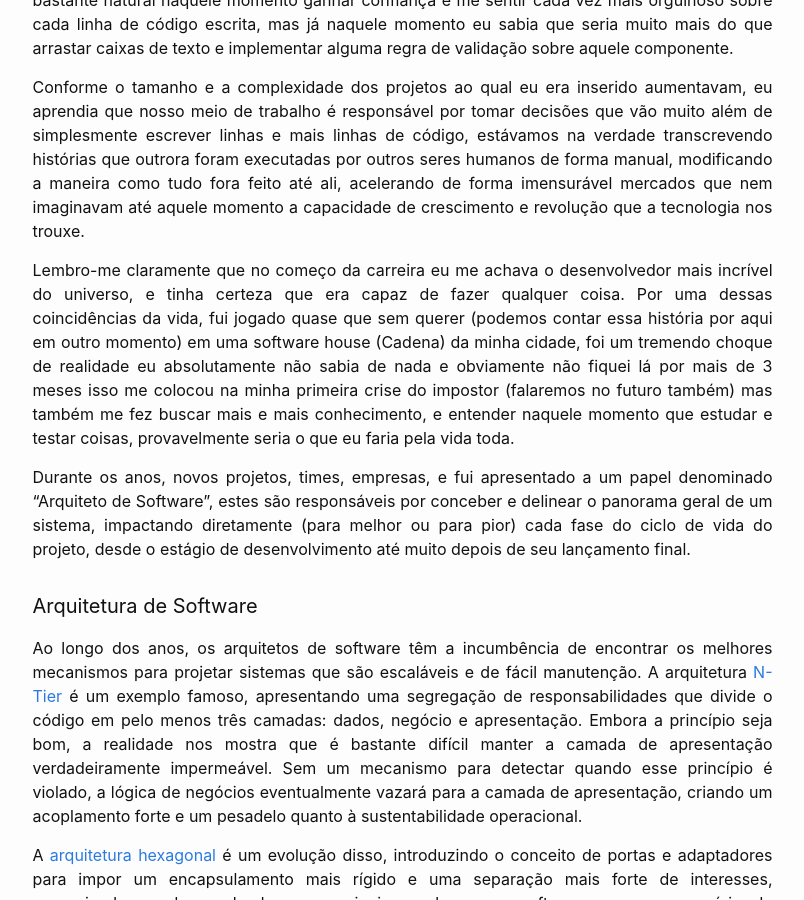
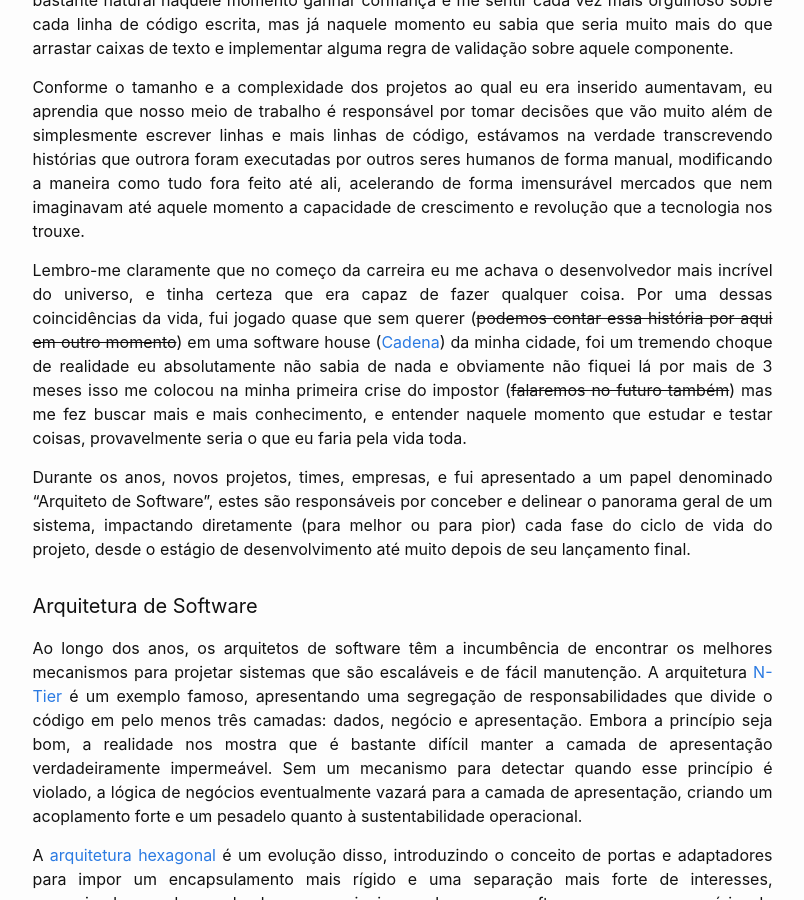
Before and after one commit to daniloval/daniloval.github.io, a Jekyll site: the page built from _posts/2021-02-07-introducao-microservicos/2021-02-07-introducao-microservicos.md, in a window 1280 px wide and 900 px high, scrolled down 671 px. Shown: the whole window, without its empty margins (245-1049 px from the left). Built offline with Jekyll 4.4.1, drawn with Linux system fonts in a browser that asks for light colours; nearby versions of some CDN libraries; comment, search, counter and statistics services are not loaded.

Commit message:
Fix post

```diff
--- a/_posts/2021-02-07-introducao-microservicos/2021-02-07-introducao-microservicos.md
+++ b/_posts/2021-02-07-introducao-microservicos/2021-02-07-introducao-microservicos.md
@@ -14,15 +14,15 @@ Bem, projetar software é bastante complexo. Quando comecei a compreender as ent
 
 Conforme o tamanho e a complexidade dos projetos ao qual eu era inserido aumentavam, eu aprendia que nosso meio de trabalho é responsável por tomar decisões que vão muito além de simplesmente escrever linhas e mais linhas de código, estávamos na verdade transcrevendo histórias que outrora foram executadas por outros seres humanos de forma manual, modificando a maneira como tudo fora feito até ali, acelerando de forma imensurável mercados que nem imaginavam até aquele momento a capacidade de crescimento e revolução que a tecnologia nos trouxe.
 
-Lembro-me claramente que no começo da carreira eu me achava o desenvolvedor mais incrível do universo, e tinha certeza que era capaz de fazer qualquer coisa. Por uma dessas coincidências da vida, fui jogado quase que sem querer (podemos contar essa história por aqui em outro momento) em uma software house (Cadena) da minha cidade, foi um tremendo choque de realidade eu absolutamente não sabia de nada e obviamente não fiquei lá por mais de 3 meses isso me colocou na minha primeira crise do impostor (falaremos no futuro também) mas também me fez buscar mais e mais conhecimento, e entender naquele momento que estudar e testar coisas, provavelmente seria o que eu faria pela vida toda.
+Lembro-me claramente que no começo da carreira eu me achava o desenvolvedor mais incrível do universo, e tinha certeza que era capaz de fazer qualquer coisa. Por uma dessas coincidências da vida, fui jogado quase que sem querer (<s>podemos contar essa história por aqui em outro momento</s>) em uma software house ([Cadena][1]) da minha cidade, foi um tremendo choque de realidade eu absolutamente não sabia de nada e obviamente não fiquei lá por mais de 3 meses isso me colocou na minha primeira crise do impostor (<s>falaremos no futuro também</s>) mas me fez buscar mais e mais conhecimento, e entender naquele momento que estudar e testar coisas, provavelmente seria o que eu faria pela vida toda.
 
 Durante os anos, novos projetos, times, empresas, e fui apresentado a um papel denominado "Arquiteto de Software", estes são responsáveis por conceber e delinear o panorama geral de um sistema, impactando diretamente (para melhor ou para pior) cada fase do ciclo de vida do projeto, desde o estágio de desenvolvimento até muito depois de seu lançamento final.
 
 #### Arquitetura de Software
 
-Ao longo dos anos, os arquitetos de software têm a incumbência de encontrar os melhores mecanismos para projetar sistemas que são escaláveis e de fácil manutenção. A arquitetura [N-Tier][1] é um exemplo famoso, apresentando uma segregação de responsabilidades que divide o código em pelo menos três camadas: dados, negócio e apresentação. Embora a princípio seja bom, a realidade nos mostra que é bastante difícil manter a camada de apresentação verdadeiramente impermeável. Sem um mecanismo para detectar quando esse princípio é violado, a lógica de negócios eventualmente vazará para a camada de apresentação, criando um acoplamento forte e um pesadelo quanto à sustentabilidade operacional.
+Ao longo dos anos, os arquitetos de software têm a incumbência de encontrar os melhores mecanismos para projetar sistemas que são escaláveis e de fácil manutenção. A arquitetura [N-Tier][2] é um exemplo famoso, apresentando uma segregação de responsabilidades que divide o código em pelo menos três camadas: dados, negócio e apresentação. Embora a princípio seja bom, a realidade nos mostra que é bastante difícil manter a camada de apresentação verdadeiramente impermeável. Sem um mecanismo para detectar quando esse princípio é violado, a lógica de negócios eventualmente vazará para a camada de apresentação, criando um acoplamento forte e um pesadelo quanto à sustentabilidade operacional.
 
-A [arquitetura hexagonal][2] é um evolução disso, introduzindo o conceito de portas e adaptadores para impor um encapsulamento mais rígido e uma separação mais forte de interesses, encorajando os desenvolvedores a raciocinar sobre seus softwares como uma série de componentes modulares, em vez de uma pilha de camadas horizontais largas e pesadas. Mas mesmo assim, ainda estamos olhando para um grande aplicativo monolítico que precisa ser gerenciado e implantado como um todo, limitando a capacidade de comprometer efetivamente uma mudança em uma única parte do sistema com a confiança de que não afetará outras.
+A [arquitetura hexagonal][3] é um evolução disso, introduzindo o conceito de portas e adaptadores para impor um encapsulamento mais rígido e uma separação mais forte de interesses, encorajando os desenvolvedores a raciocinar sobre seus softwares como uma série de componentes modulares, em vez de uma pilha de camadas horizontais largas e pesadas. Mas mesmo assim, ainda estamos olhando para um grande aplicativo monolítico que precisa ser gerenciado e implantado como um todo, limitando a capacidade de comprometer efetivamente uma mudança em uma única parte do sistema com a confiança de que não afetará outras.
 
 E finalmente, nos últimos anos, vemos um interesse crescente e cada vez mais difundido no paradigma de microserviços, que se caracteriza por promover componentes para serviços autônomos e implementáveis de forma independente. Os princípios básicos apresentados são vistos como uma forma robusta e confiável de sistemas de construção, e os principais participantes do setor estão usando-os em produtos de produção em larga escala.
 
```
Also changed, not shown: other parts of _posts/2021-02-07-introducao-microservicos/2021-02-07-introducao-microservicos.md (+3 -3 lines).
